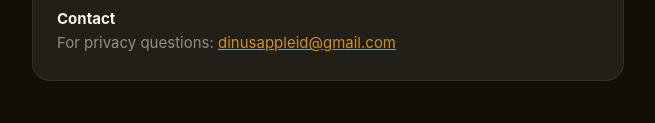
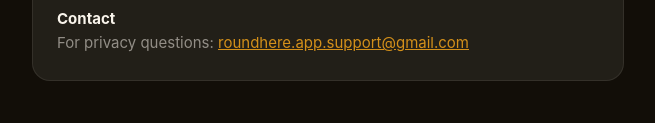
Before and after one commit to kmdee8/roundhere-support, a plain HTML site: page docs/index.html in a window 1280 px wide. Shown: the part 2542-2665 px from the top of the page, without its empty margins (312-967 px from the left). Drawn offline with Linux system fonts and the light colour scheme.

Commit message:
Update support email to roundhere.app.support@gmail.com

```diff
--- a/docs/index.html
+++ b/docs/index.html
@@ -291,7 +291,7 @@
     <div class="card">
       <h3>Get in touch</h3>
       <p>Have a question, found a bug, or want to suggest a feature? We read every message.</p>
-      <a class="contact-link" href="mailto:dinusappleid@gmail.com">
+      <a class="contact-link" href="mailto:roundhere.app.support@gmail.com">
         Email Support
       </a>
     </div>
@@ -322,7 +322,7 @@
       Alert configurations and saved places are stored locally on your device and optionally synced via iCloud if you are signed in. We do not have access to this data.</p>
 
       <p><strong style="color:var(--primary)">Contact</strong><br/>
-      For privacy questions: <a href="mailto:dinusappleid@gmail.com" style="color:var(--brand)">dinusappleid@gmail.com</a></p>
+      For privacy questions: <a href="mailto:roundhere.app.support@gmail.com" style="color:var(--brand)">roundhere.app.support@gmail.com</a></p>
     </div>
   </section>
 
@@ -332,7 +332,7 @@
       Round Here · iOS App<br/>
       <a href="/roundhere-support/privacy">Privacy Policy</a> &nbsp;·&nbsp;
       <a href="/roundhere-support/terms">Terms of Use</a> &nbsp;·&nbsp;
-      <a href="mailto:dinusappleid@gmail.com">Contact</a>
+      <a href="mailto:roundhere.app.support@gmail.com">Contact</a>
     </p>
     <p style="margin-top:8px;">© 2026 Round Here. All rights reserved.</p>
   </footer>
```
